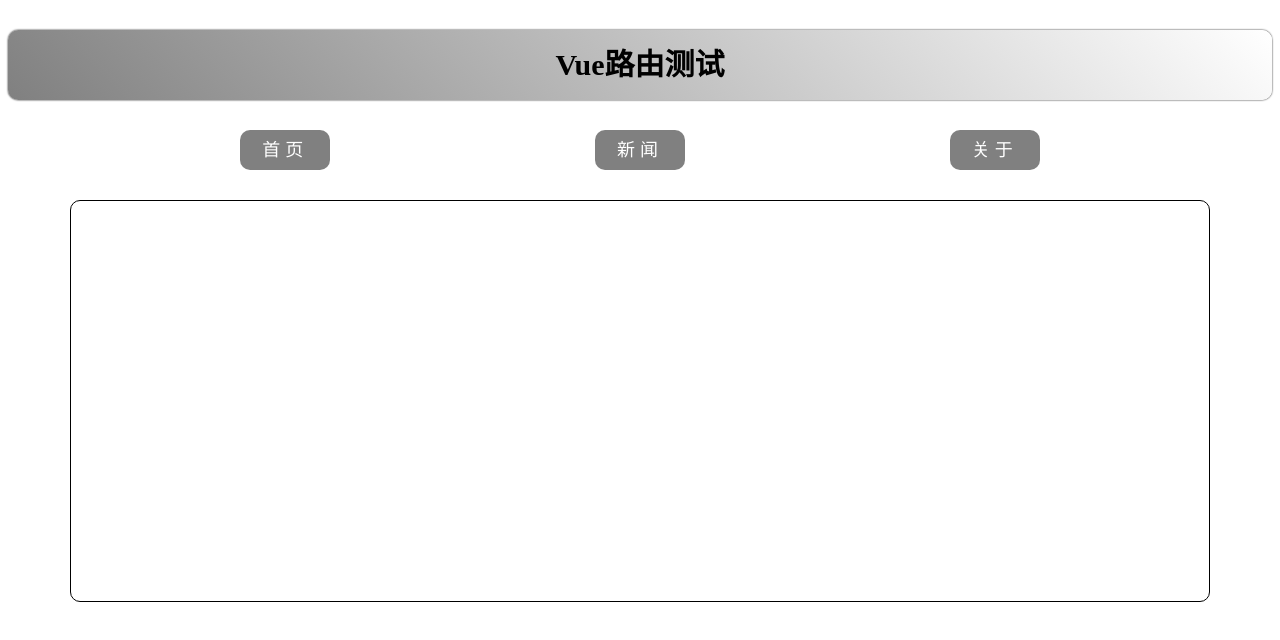
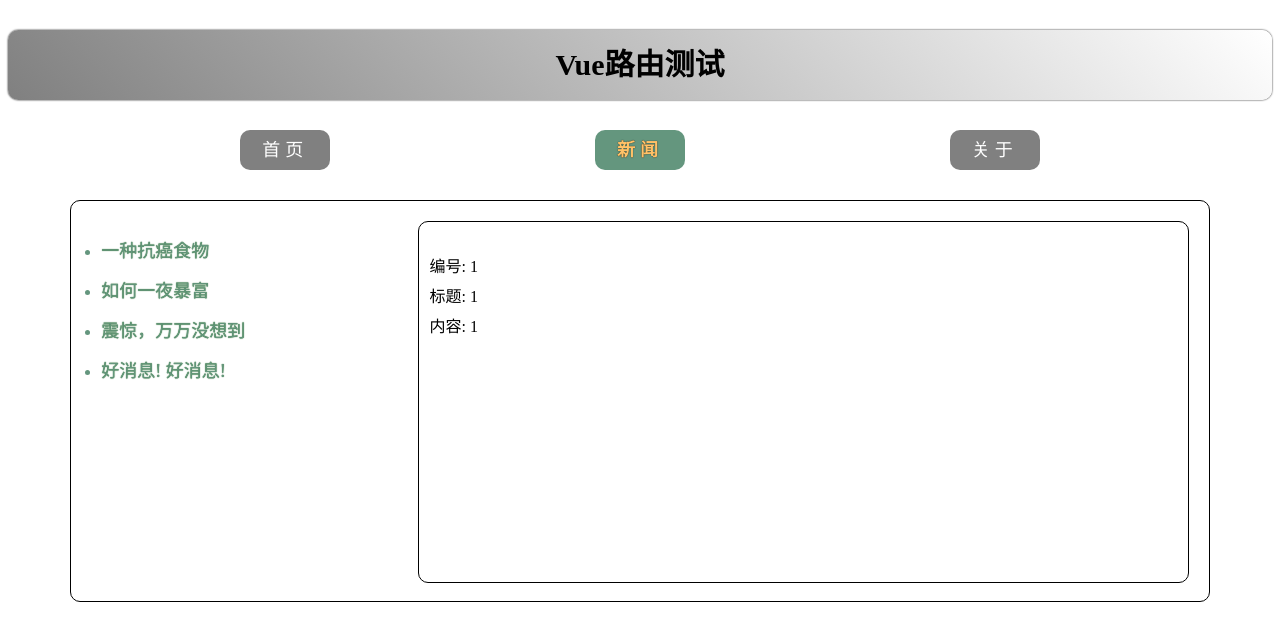
Before and after one commit to ljyGmail/shangguigu_vue3, a Vue app: page /news/detail/1/1/1 in a window 1280 px wide. Before the commit this address had no page. Shown: the top 640 px of the page. Built offline with nearby package versions, Linux system fonts and the light colour scheme.

Commit message:
38 路由 params参数

```diff
--- a/src/pages/Detail.vue
+++ b/src/pages/Detail.vue
@@ -1,19 +1,16 @@
 <template>
   <ul class="news-list">
-    <li>编号: {{ query.id }}</li>
-    <li>标题: {{ query.title }}</li>
-    <li>内容: {{ query.content }}</li>
+    <li>编号: {{ route.params.id }}</li>
+    <li>标题: {{ route.params.title }}</li>
+    <li>内容: {{ route.params.content }}</li>
   </ul>
 </template>
 
 <script setup lang="ts" name="Detail">
-import { toRefs } from "vue";
 import { useRoute } from "vue-router";
 
 const route = useRoute();
-// let { query } = route; // 直接解构，丢失响应式，使用toRefs解决
-let { query } = toRefs(route);
-console.log("@", route);
+console.log(route);
 </script>
 
 <style scoped>
--- a/src/pages/News.vue
+++ b/src/pages/News.vue
@@ -4,24 +4,24 @@
     <ul>
       <li v-for="news in newsList" :key="news.id">
         <!-- 第一种写法 -->
-        <!-- <RouterLink :to="`/news/detail?id=${news.id}&title=${news.title}&content=${news.content}`">{{
-          news.title
-        }}</RouterLink> -->
+        <!-- <RouterLink
+          :to="`/news/detail/${news.id}/${news.title}/${news.content}`"
+          >{{ news.title }}</RouterLink
+        > -->
 
         <!-- 第二种写法 -->
         <RouterLink
           :to="{
             name: 'xiang',
             // path: '/news/detail',
-            query: {
+            params: {
               id: news.id,
               title: news.title,
-              content: news.content,
+              // content: news.content,
             },
           }"
+          >{{ news.title }}</RouterLink
         >
-          {{ news.title }}
-        </RouterLink>
       </li>
     </ul>
     <!-- 展示区 -->
--- a/src/router/index.ts
+++ b/src/router/index.ts
@@ -26,7 +26,7 @@
       children: [
         {
           name: "xiang",
-          path: "detail",
+          path: "detail/:id/:title/:content?",
           component: Detail,
         },
       ],
```
